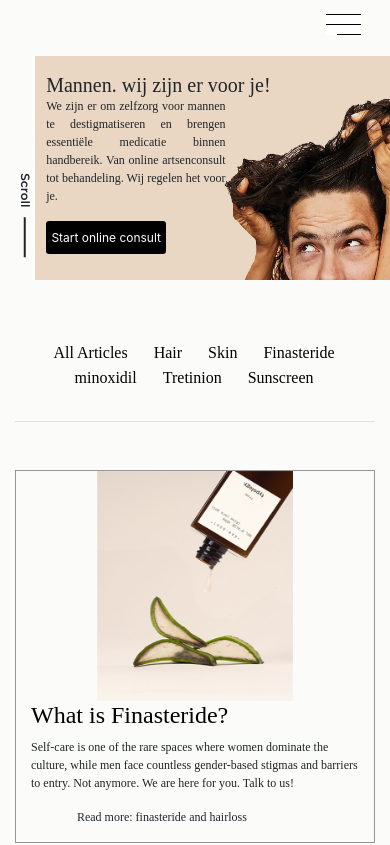
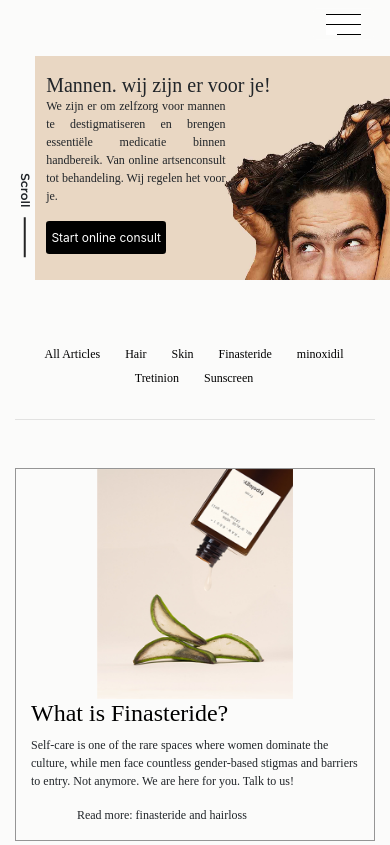
Before and after one commit to farahaidid/menscript-ca, a Vue app: page /blog in a window 390 px wide. Shown: the top 845 px of the page. Built offline with nearby package versions, Linux system fonts and the light colour scheme; a web font is replaced by a local one.

Commit message:
blogPagemenu

```diff
--- a/src/style/blogPost.scss
+++ b/src/style/blogPost.scss
@@ -90,7 +90,6 @@ a.blog-list-menu-link.router-link-active {
     padding: 10px 10px;
     text-align: center;
     margin-right: 2px;
-
     font-family: avenir Heavy;
     font-size: 16px;
 }
@@ -150,6 +149,14 @@ a.blog-list-menu-link.router-link-active {
         z-index: 9999;
         top: -14%;
         left: 0%;
+    }
+    a.blog-list-menu-link.router-link-active {
+        color: black;
+        padding: 10px 10px;
+        text-align: center;
+        margin-right: 2px;
+        font-family: avenir Heavy;
+        font-size: 12px;
     }
 
 
```
